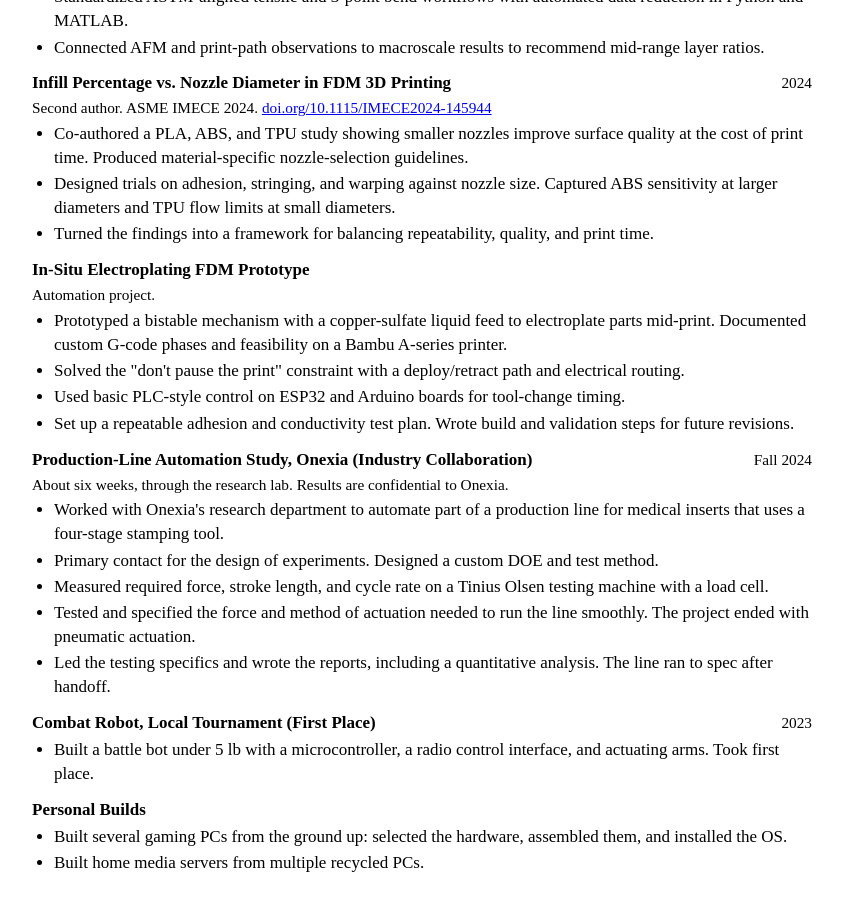
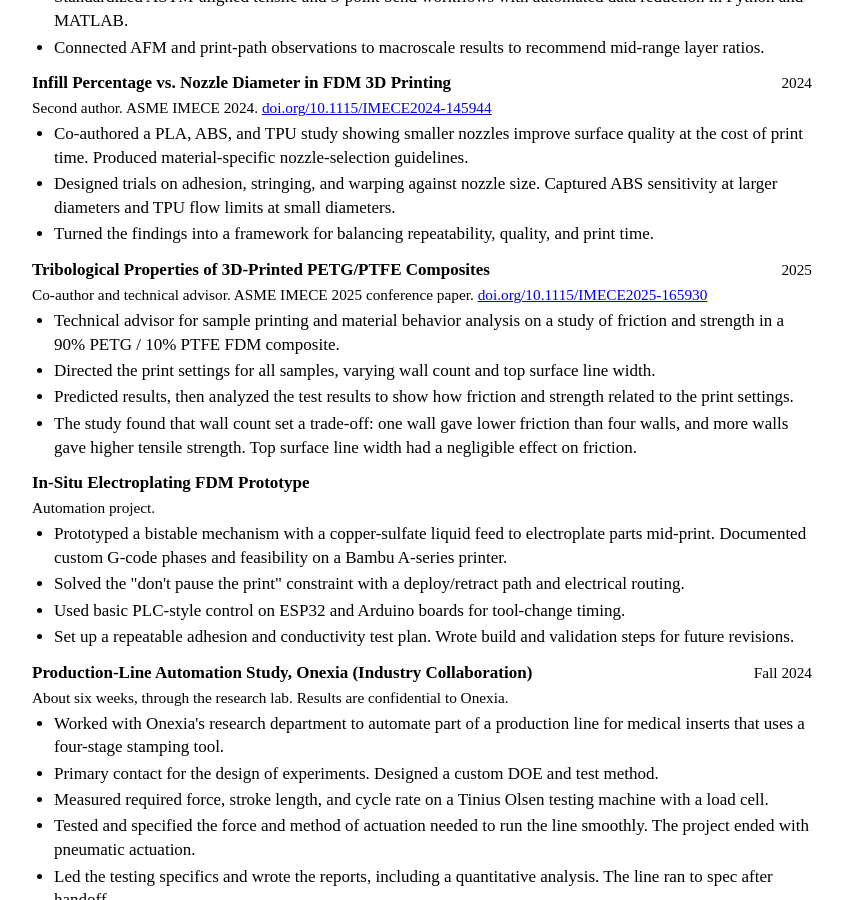
Before and after one commit to bos-tn/bos-tn.github.io, a Jekyll site: the page built from resume.md, in a window 1280 px wide and 900 px high, scrolled down 2598 px. Shown: the whole window, without its empty margins (218-1061 px from the left). Built offline with Jekyll 4.4.1, drawn with Linux system fonts in a browser that asks for light colours; some of the changed text lies outside the part shown.

Commit message:
Add IMECE 2025 PETG/PTFE tribology paper to home and resume pages
Co-Authored-By: Claude Opus 5.5 <noreply@anthropic.com>
Claude-Session: https://claude.ai/code/session_01FwKHgK2Tb8rru5SzYxpF2G

```diff
--- a/resume.md
+++ b/resume.md
@@ -97,6 +97,15 @@ Chester, PA &middot; <a href="mailto:{{ site.email }}">{{ site.email }}</a> &mid
 <li>Turned the findings into a framework for balancing repeatability, quality, and print time.</li>
 </ul>
 
+<table class="entry"><tr><td><b>Tribological Properties of 3D-Printed PETG/PTFE Composites</b></td><td class="date">2025</td></tr></table>
+<p class="meta">Co-author and technical advisor. ASME IMECE 2025 conference paper. <a href="https://doi.org/10.1115/IMECE2025-165930">doi.org/10.1115/IMECE2025-165930</a></p>
+<ul>
+<li>Technical advisor for sample printing and material behavior analysis on a study of friction and strength in a 90% PETG / 10% PTFE FDM composite.</li>
+<li>Directed the print settings for all samples, varying wall count and top surface line width.</li>
+<li>Predicted results, then analyzed the test results to show how friction and strength related to the print settings.</li>
+<li>The study found that wall count set a trade-off: one wall gave lower friction than four walls, and more walls gave higher tensile strength. Top surface line width had a negligible effect on friction.</li>
+</ul>
+
 <table class="entry"><tr><td><b>In-Situ Electroplating FDM Prototype</b></td><td class="date"></td></tr></table>
 <p class="meta">Automation project.</p>
 <ul>
@@ -143,6 +152,7 @@ Chester, PA &middot; <a href="mailto:{{ site.email }}">{{ site.email }}</a> &mid
 <h2>Publications</h2>
 
 <p class="pub">[1] <b>B. Blake</b>, R. Mendenhall, and B. Eslami, &ldquo;Balancing Strength and Flexibility: Mechanical Characterization of Carbon Fiber-Reinforced PLA Composites in FDM 3D Printing,&rdquo; <i>Journal of Manufacturing and Materials Processing</i>, vol. 9, no. 9, p. 288, 2025. <a href="https://doi.org/10.3390/jmmp9090288">doi.org/10.3390/jmmp9090288</a>. Cited 16 times (Crossref).</p>
-<p class="pub">[2] O. Watson, <b>B. Blake</b>, S. Pagano, and B. Eslami, &ldquo;Optimization of Infill Percentage Versus Nozzle Diameter in Fused Deposition Modeling 3D Printing,&rdquo; in <i>Proc. ASME IMECE 2024</i>, vol. 2: Advanced Manufacturing. <a href="https://doi.org/10.1115/IMECE2024-145944">doi.org/10.1115/IMECE2024-145944</a>.</p>
+<p class="pub">[2] N. Hryniewicz, J. Kadam, M. Da Silva Cardoso, <b>B. Blake</b>, and B. Eslami, &ldquo;Optimizing the Tribological Properties of 3D-Printed PETG/PTFE Composites,&rdquo; in <i>Proc. ASME IMECE 2025</i>, vol. 9, paper V009T16A004. <a href="https://doi.org/10.1115/IMECE2025-165930">doi.org/10.1115/IMECE2025-165930</a>.</p>
+<p class="pub">[3] O. Watson, <b>B. Blake</b>, S. Pagano, and B. Eslami, &ldquo;Optimization of Infill Percentage Versus Nozzle Diameter in Fused Deposition Modeling 3D Printing,&rdquo; in <i>Proc. ASME IMECE 2024</i>, vol. 2: Advanced Manufacturing. <a href="https://doi.org/10.1115/IMECE2024-145944">doi.org/10.1115/IMECE2024-145944</a>.</p>
 
 </div>
```
Also changed, not shown: index.md (+4 -0 lines).
